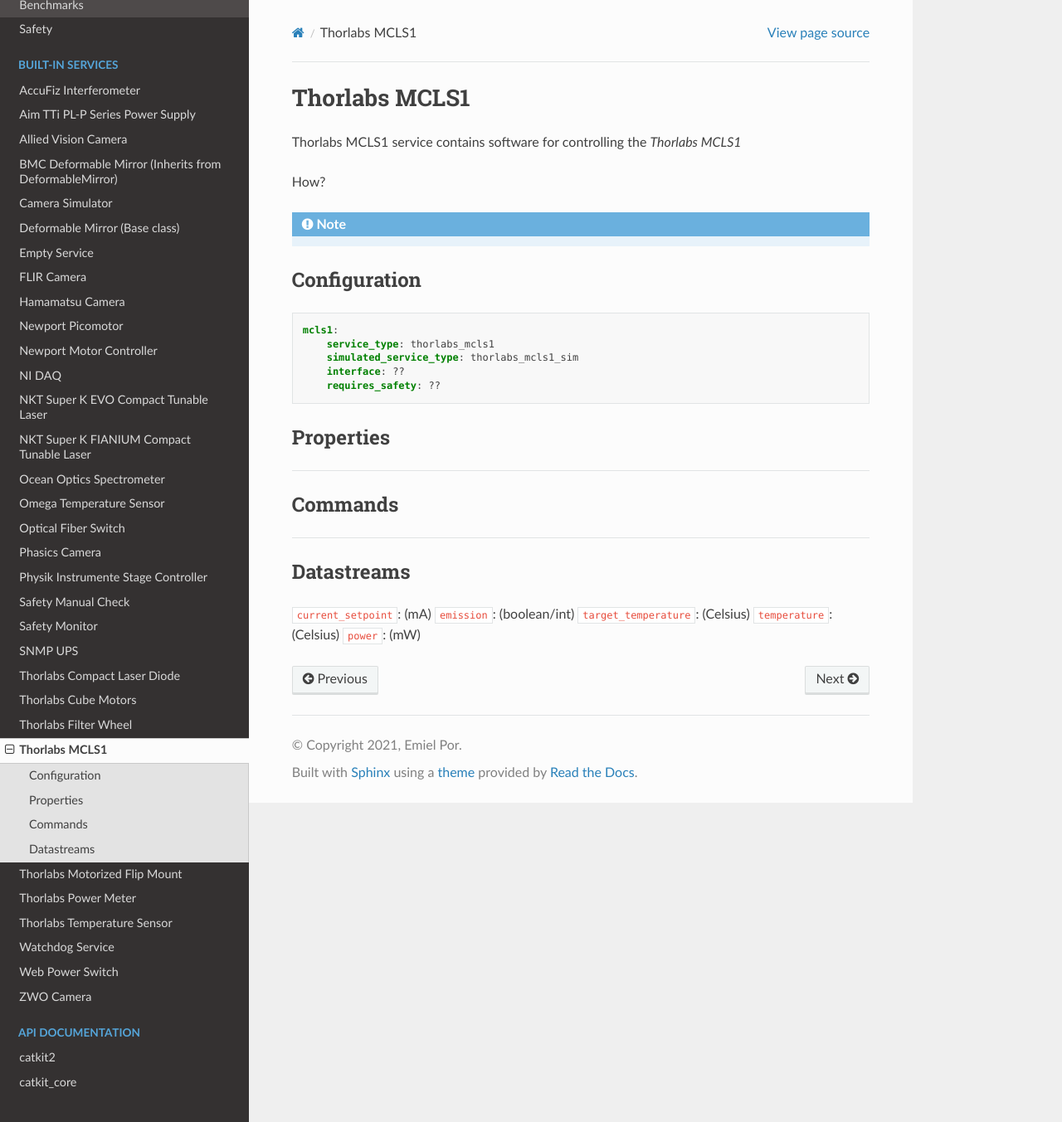
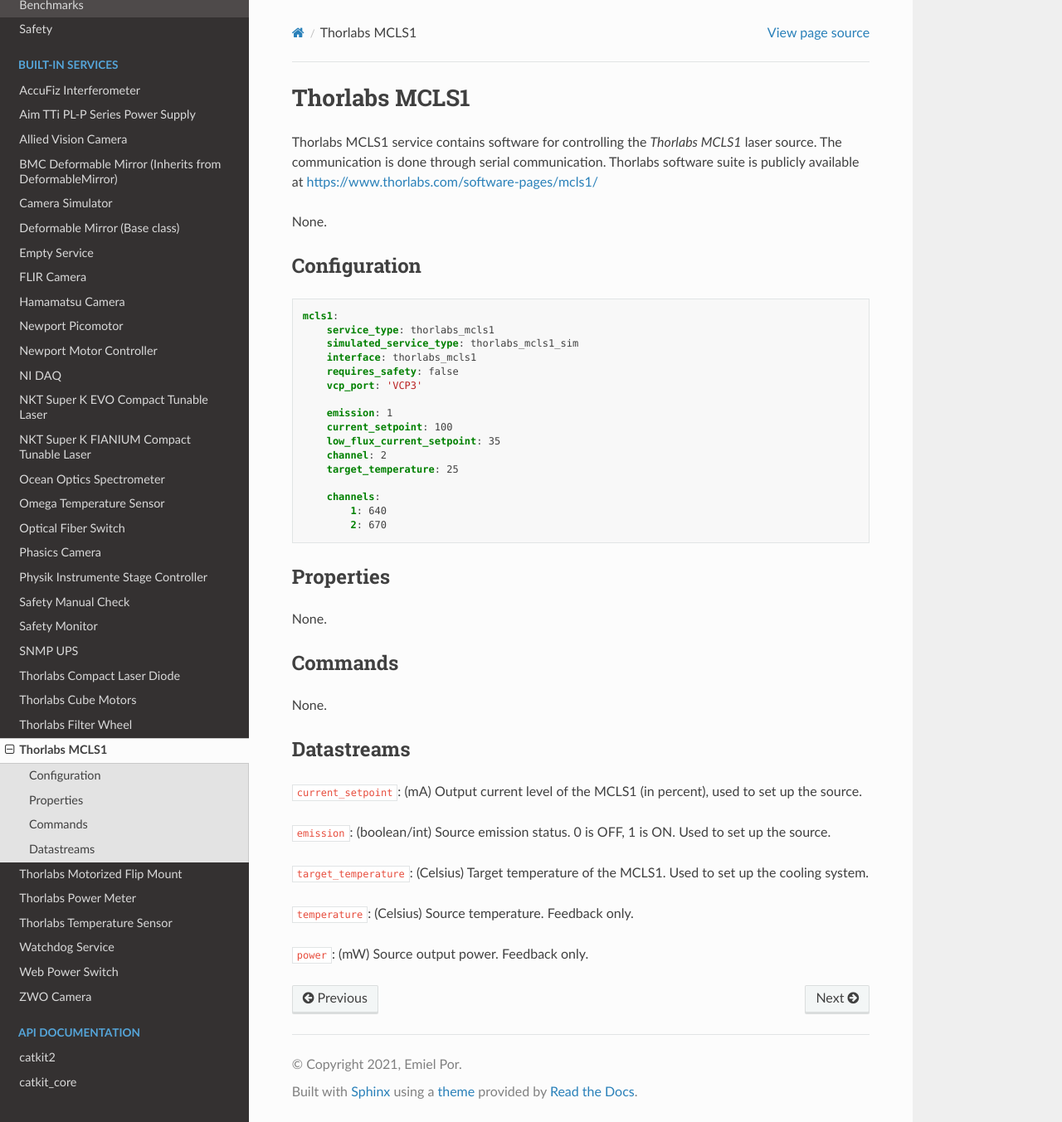
Before and after one commit to spacetelescope/catkit2, a Sphinx documentation site: the page built from docs/services/thorlabs_mcls1.rst, in a window 1280 px wide and 1353 px high. Shown: the whole window at 83% size. Built offline with Sphinx 7.4.7 and the Read the Docs theme 3.1.0, drawn with Linux system fonts in a browser that asks for light colours.

Commit message:
MCLS1 doc

```diff
--- a/docs/services/thorlabs_mcls1.rst
+++ b/docs/services/thorlabs_mcls1.rst
@@ -1,12 +1,12 @@
 Thorlabs MCLS1
 ==============
-Thorlabs MCLS1 service contains software for controlling the `Thorlabs MCLS1`
-
-
-How?
+Thorlabs MCLS1 service contains software for controlling the `Thorlabs MCLS1` laser source.
+The communication is done through serial communication.
+Thorlabs software suite is publicly available at https://www.thorlabs.com/software-pages/mcls1/
 
 .. note::
-    ????
+
+None.
 
 
 Configuration
@@ -17,22 +17,38 @@
     mcls1:
         service_type: thorlabs_mcls1
         simulated_service_type: thorlabs_mcls1_sim
-        interface: ??
-        requires_safety: ??
+        interface: thorlabs_mcls1
+        requires_safety: false
+        vcp_port: 'VCP3'
+
+        emission: 1
+        current_setpoint: 100
+        low_flux_current_setpoint: 35
+        channel: 2
+        target_temperature: 25
+
+        channels:
+            1: 640
+            2: 670
 
 Properties
 ----------
-????
 
+None.
 
 Commands
 ---------
-????
+
+None.
 
 Datastreams
 -----------
-``current_setpoint``: (mA)
-``emission``: (boolean/int)
-``target_temperature``: (Celsius)
-``temperature``: (Celsius)
-``power``: (mW)
+``current_setpoint``: (mA) Output current level of the MCLS1 (in percent), used to set up the source.
+
+``emission``: (boolean/int) Source emission status. 0 is OFF, 1 is ON. Used to set up the source.
+
+``target_temperature``: (Celsius) Target temperature of the MCLS1. Used to set up the cooling system.
+
+``temperature``: (Celsius) Source temperature. Feedback only.
+
+``power``: (mW) Source output power. Feedback only.
```
